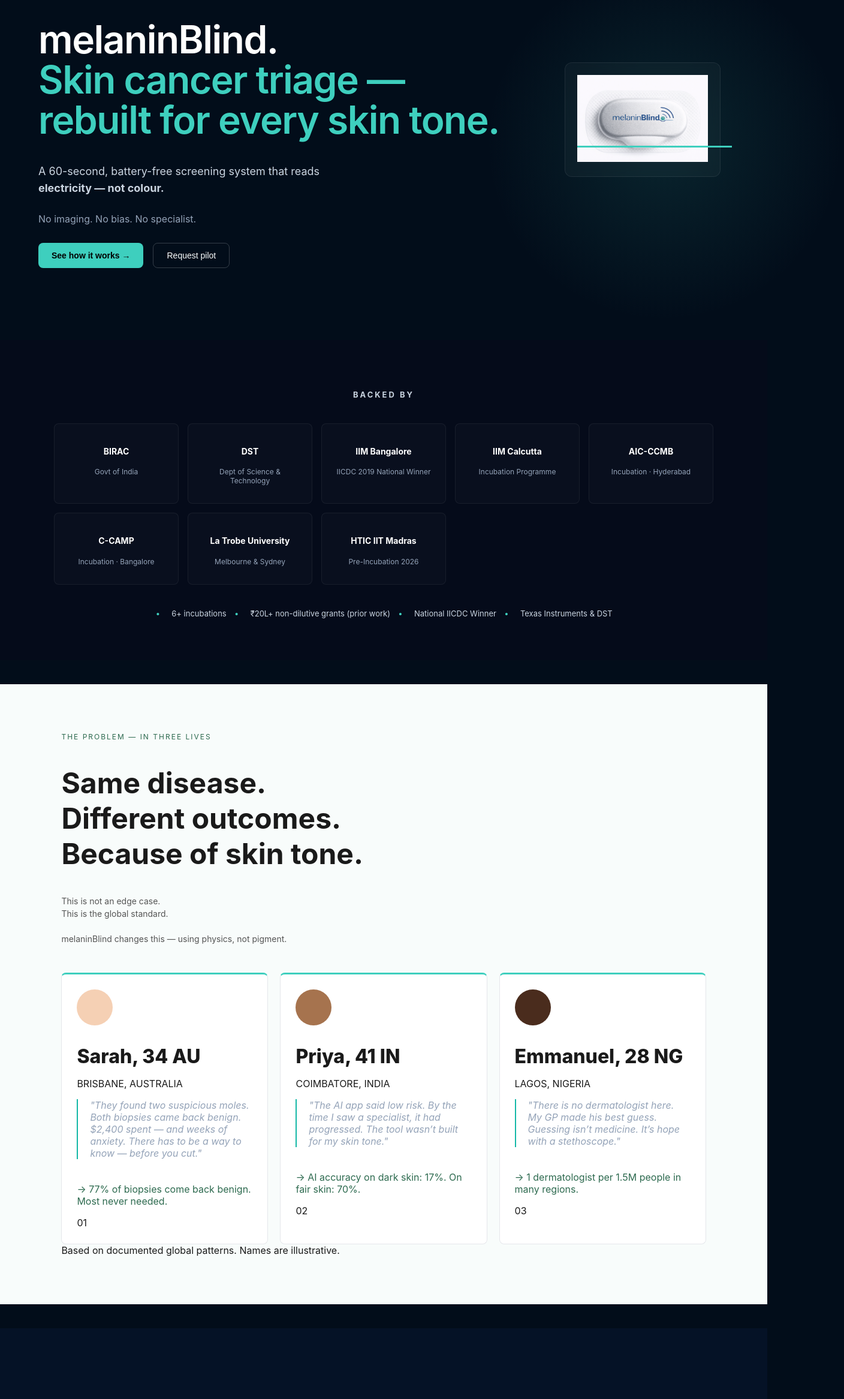
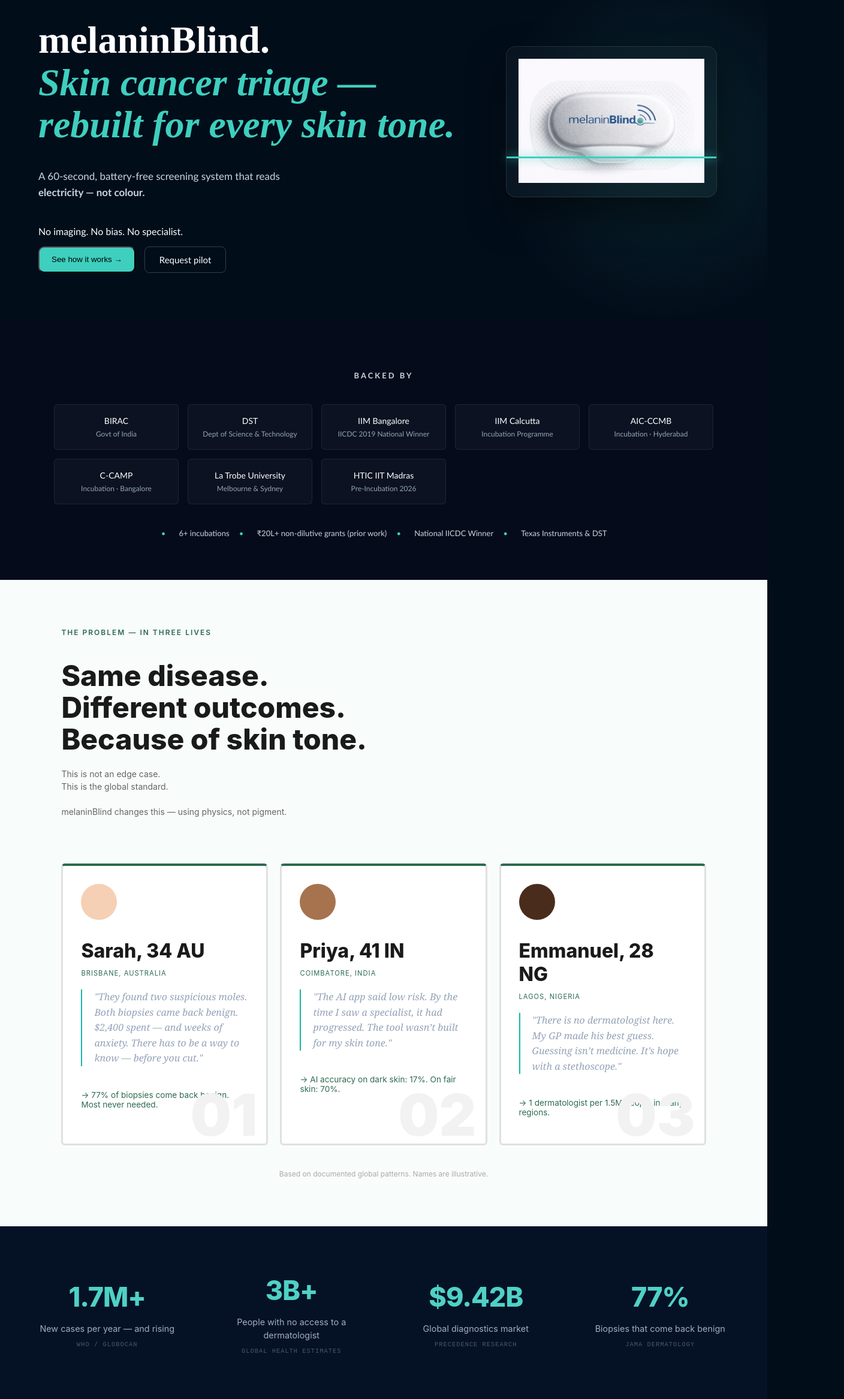
Before and after one commit to mohammedyashik/melaninBlind-V2, a React (Vite) app: page / in a window 1280 px wide. Shown: the part 260-2593 px from the top of the page at 60% size, 1408 px wide, since content can reach past the window. Built offline with nearby package versions, Linux system fonts and the light colour scheme.

Commit message:
Update Home.css
back to original version

```diff
--- a/src/components/Home/Home.css
+++ b/src/components/Home/Home.css
@@ -1,10 +1,10 @@
-/* ===== GLOBAL ===== */
+/* ===== GLOBAL & CONTAINER ===== */
 body {
   margin: 0;
-  font-family: "Inter", -apple-system, BlinkMacSystemFont, sans-serif;
+  font-family: "Gill Sans", "Gill Sans MT", Calibri, "Trebuchet MS", sans-serif;
   background: #020d1a;
   color: #fff;
-  overflow-x: hidden;
+  overflow-x: hidden; /* Prevents horizontal scroll on small devices */
 }
 
 .container {
@@ -13,16 +13,15 @@
   margin: 0 auto;
 }
 
-section {
-  margin-bottom: 40px;
+/* ===== HERO SECTION ===== */
+.hero {
+  /* Dynamic padding that shrinks on mobile */
+  padding: clamp(60px, 10vh, 120px) 0;
+  position: relative;
+  overflow: hidden;
 }
 
-/* ===== HERO SECTION ===== */
-.hero {
-  padding: clamp(60px, 10vh, 120px) 0;
-  position: relative;
-}
-
+/* Background glow - Adjusted for better mobile performance */
 .hero::before {
   content: "";
   position: absolute;
@@ -30,20 +29,26 @@
   top: 10%;
   width: clamp(300px, 50vw, 600px);
   height: clamp(300px, 50vw, 600px);
-  background: radial-gradient(circle, rgba(62, 207, 190, 0.12), transparent 70%);
+  background: radial-gradient(
+    circle,
+    rgba(62, 207, 190, 0.12),
+    transparent 70%
+  );
   z-index: 0;
+  pointer-events: none;
 }
 
+/* GRID LOGIC */
 .hero-grid {
   display: flex;
   align-items: center;
   justify-content: space-between;
-  gap: 60px;
+  gap: clamp(30px, 5vw, 80px);
   position: relative;
   z-index: 1;
 }
 
-/* ===== HERO TEXT ===== */
+/* ===== LEFT CONTENT ===== */
 .hero-left {
   display: flex;
   flex-direction: column;
@@ -58,114 +63,287 @@
   font-weight: 600;
 }
 
-/* ===== HERO TITLE ===== */
-.hero-title {
-  font-size: clamp(42px, 5vw, 64px);
-  font-weight: 600;
-  line-height: 1.05;
-  letter-spacing: -1.5px;
+.hero-quote {
+  font-size: 16px;
+  color: #94a3b8;
+  margin-bottom: 5px;
+  font-style: italic;
+  border-left: 2px solid #3ecfbe;
+  padding-left: 10px;
+}
+
+.hero-left h1 {
+  font-family: "Playfair Display", serif;
+  /* Fluid typography: Min 38px, Max 72px */
+  font-size: clamp(38px, 5vw, 72px);
+  line-height: 1.1;
+  color: #fff;
   margin-bottom: 20px;
 }
 
-.hero-title span {
+.hero-left h1 span {
+  color: #3ecfbe;
+  font-style: italic;
+}
+
+.hero-desc {
+  color: #cbd5e1;
+  max-width: 520px;
+  line-height: 1.6;
+  margin-bottom: 25px;
+  font-size: clamp(17px, 2vw, 17px);
+}
+
+/* Points List */
+.hero-points {
+  list-style: none;
+  padding: 0;
+  margin-bottom: 35px;
+}
+
+.hero-points li {
+  color: #9ca3af;
+  margin-bottom: 12px;
+  font-size: 17px;
+  display: flex;
+  align-items: center;
+  gap: 10px;
+}
+
+.hero-points li::before {
+  content: "âœ“";
+  color: #3ecfbe;
+  font-weight: bold;
+}
+
+/* Buttons */
+.hero-buttons {
+  display: flex;
+  gap: 15px;
   color: #3ecfbe;
 }
 
-/* ===== HERO TEXT ===== */
-.hero-desc {
-  color: #cbd5e1;
-  font-size: 18px;
-  line-height: 1.6;
-  margin-bottom: 10px;
-}
-
-.hero-sub {
-  color: #94a3b8;
-  font-size: 16px;
-  margin-bottom: 30px;
-}
-
-/* ===== BUTTONS ===== */
-.hero-buttons {
-  display: flex;
-  gap: 16px;
-}
-
-.btn-primary {
-  background: #3ecfbe;
-  border-radius: 8px;
-  padding: 12px 22px;
-  font-weight: 600;
-  font-size: 14px;
-  border: none;
-  transition: all 0.2s ease;
-}
-
-.btn-primary:hover {
-  background: #2fc4b0;
-  transform: translateY(-1px);
-  cursor: pointer;
-}
-
+/* Use your existing .nav-apply style for consistency */
 .btn-outline {
   background: transparent;
-  border: 1px solid rgba(255,255,255,0.2);
+  border: 1px solid rgba(255, 255, 255, 0.2);
+  color: white;
+  padding: 12px 24px;
   border-radius: 8px;
-  padding: 12px 22px;
-  font-size: 14px;
-  transition: all 0.2s ease;
-  color: #fff;
+  cursor: pointer;
+  font-family: "Gill Sans", "Gill Sans MT", Calibri, "Trebuchet MS", sans-serif;
+  transition: 0.3s ease;
+  font-size: 15px;
+  font-weight: 500;
 }
 
 .btn-outline:hover {
-  border-color: #3ecfbe;
-  color: #3ecfbe;
-  cursor: pointer;
+  background: rgba(255, 255, 255, 0.05);
+  /* border-color: #3ecfbe; */
+  background-color: red;
 }
 
-/* ===== IMAGE ===== */
+/* ===== RIGHT IMAGE ===== */
 .hero-right {
   display: flex;
   justify-content: center;
+  align-items: center;
 }
 
 .image-wrapper {
-  width: 90%;
-  max-width: 500px;
-  background: rgba(255,255,255,0.03);
-  padding: 20px;
-  border-radius: 12px;
-  border: 1px solid rgba(255,255,255,0.08);
-  backdrop-filter: blur(10px);
+  position: relative;
+  width: 90%; /* Increased from 450px to fill screen */
+  max-width: 1200px; /* High limit for desktop monitors */
+  margin: 40px auto; /* Centers the big image */
+  background: rgba(255, 255, 255, 0.03);
+  padding: 20px; /* Thinner padding for a modern look */
+  border-radius: 16px;
+  border: 1px solid rgba(255, 255, 255, 0.1);
+  backdrop-filter: blur(10px); /* Enhanced glass effect */
+  box-shadow: 0 30px 60px rgba(0, 0, 0, 0.5);
+  transition: transform 0.3s ease;
+}
+
+.image-wrapper:hover {
+  transform: scale(1.01); /* Subtle lift on hover */
 }
 
 .image-wrapper img {
   width: 100%;
-  height: auto;
+  height: auto; /* âœ… FIX */
+  max-height: 450px;
+  object-fit: contain;
+}
+@media (max-width: 768px) {
+  .image-wrapper {
+    width: 95%;
+    height: 95%;
+    padding: 10px;
+  }
 }
 
+/* Scan line effect */
 .scan-line {
   position: absolute;
+  left: 0;
+  cursor: pointer;
   width: 100%;
   height: 3px;
   background: #3ecfbe;
+  box-shadow: 0 0 15px #3ecfbe;
+  z-index: 2;
   animation: scan 4s linear infinite;
+}
+.btn-primary {
+  background-color: #3ecfbe;
+  border-radius: 10px;
+  padding: 10px 20px;
+}
+.btn-primary:hover {
+  background-color: #3ecfbea4;
+  cursor: pointer;
 }
 
 @keyframes scan {
-  0% { top: 0%; opacity: 0; }
-  10% { opacity: 1; }
-  90% { opacity: 1; }
-  100% { top: 100%; opacity: 0; }
+  0% {
+    top: 0%;
+    opacity: 0;
+  }
+  10% {
+    opacity: 1;
+  }
+  90% {
+    opacity: 1;
+  }
+  100% {
+    top: 100%;
+    opacity: 0;
+  }
 }
 
-/* ===== PARTNER ===== */
+@media (max-width: 850px) {
+  .hero {
+    padding: 60px 0;
+  }
+
+  .hero-grid {
+    flex-direction: column-reverse;
+    gap: 24px;
+  }
+
+  .hero-right {
+    width: 80%;
+    margin: 0 auto;
+  }
+
+  .hero-left {
+    align-items: center;
+  }
+
+  .hero-desc {
+    margin: 0 auto 25px;
+  }
+
+  .hero-points {
+    text-align: left;
+    display: inline-block;
+    margin: 0 auto 30px;
+  }
+  .hero-buttons {
+    flex-direction: column;
+    width: 100%;
+    align-items: center;
+  }
+  .btn-primary,
+  .btn-outline {
+    width: 100%;
+    max-width: 280px;
+  }
+}
+@media (max-width: 480px) {
+  .hero-left h1 {
+    font-size: 30px;
+  }
+
+  .hero-desc {
+    font-size: 14px;
+  }
+
+  .hero-points li {
+    font-size: 14px;
+  }
+}
+
+@media (max-width: 768px) {
+  .hero-grid {
+    grid-template-columns: 1fr 1fr;
+    gap: 15px;
+    align-items: center;
+  }
+
+  .hero-left h1 {
+    font-size: 26px;
+    line-height: 1.2;
+  }
+
+  .hero-desc {
+    font-size: 14px;
+    margin-bottom: 15px;
+  }
+
+  .hero-points li {
+    font-size: 13px;
+    margin-bottom: 8px;
+  }
+  .hero-buttons {
+    gap: 8px;
+    flex-wrap: wrap;
+  }
+
+  .btn-primary,
+  .btn-outline {
+    font-size: 12px;
+    padding: 8px 12px;
+  }
+  .image-wrapper {
+    max-width: 180px;
+    padding: 10px;
+  }
+}
+@media (max-width: 1024px) {
+  .hero-grid {
+    grid-template-columns: 1fr;
+    text-align: center;
+    gap: 40px;
+  }
+
+  .image-wrapper {
+    max-width: 300px;
+  }
+
+  .hero-left {
+    text-align: center;
+    align-items: center;
+  }
+
+  .hero-desc {
+    margin: 0 auto 20px;
+  }
+
+  .hero-points {
+    text-align: left;
+  }
+}
+/* ===== SECTION ===== */
 .partner-container {
-  background: #050b1a;
+  background-color: #050b1a;
   padding: 70px 20px;
+  color: #ffffff;
+  font-family: "Gill Sans", "Gill Sans MT", Calibri, sans-serif;
   text-align: center;
 }
 
+/* ===== TITLE ===== */
 .section-title {
   font-size: 13px;
   letter-spacing: 3px;
@@ -174,32 +352,42 @@
   text-transform: uppercase;
 }
 
+/* ===== GRID (FIXED) ===== */
 .partner-grid {
   display: grid;
   grid-template-columns: repeat(auto-fit, minmax(180px, 1fr));
   gap: 15px;
   max-width: 1100px;
-  margin: 0 auto 40px;
+  margin: 0 auto 40px auto;
 }
 
+/* ===== CARD ===== */
 .partner-card {
-  background: rgba(255,255,255,0.02);
-  border: 1px solid rgba(255,255,255,0.06);
-  border-radius: 8px;
-  padding: 18px;
-  transition: 0.25s;
+  background: rgba(255, 255, 255, 0.03);
+  border: 1px solid rgba(255, 255, 255, 0.08);
+  border-radius: 6px;
+  padding: 18px 20px;
+  transition: all 0.3s ease;
+  cursor: pointer;
 }
 
+/* Hover effect */
 .partner-card:hover {
-  transform: translateY(-3px);
+  transform: translateY(-4px);
   border-color: #3ecfbe;
+  box-shadow: 0 4px 12px rgba(62, 207, 190, 0.2);
 }
 
+/* TEXT */
 .partner-card h4 {
+  margin: 0 0 6px;
   font-size: 14px;
+  font-weight: 500;
+  color: #fff;
 }
 
 .partner-card p {
+  margin: 0;
   font-size: 12px;
   color: #94a3b8;
 }
@@ -208,114 +396,325 @@
   display: flex;
   justify-content: center;
   flex-wrap: wrap;
-  gap: 12px;
+  gap: 10px 15px;
   font-size: 13px;
   color: #cbd5e1;
+  margin-top: 30px;
 }
 
+/* Dot */
 .dot {
   color: #3ecfbe;
 }
 
-/* ===== PROBLEM ===== */
+/* ========================= */
+/* ðŸ“± MOBILE */
+/* ========================= */
+@media (max-width: 768px) {
+  .partner-container {
+    padding: 50px 15px;
+  }
+
+  /* GRID â†’ 2 columns */
+  .partner-grid {
+    grid-template-columns: repeat(2, 1fr);
+    gap: 10px;
+  }
+
+  .partner-card {
+    padding: 14px;
+  }
+
+  .partner-card h4 {
+    font-size: 13px;
+  }
+
+  .partner-card p {
+    font-size: 11px;
+  }
+
+  /* Footer stack clean */
+  .stats-footer {
+    flex-direction: column;
+    gap: 6px;
+    font-size: 12px;
+  }
+
+  .dot {
+    display: none;
+  }
+}
+
+@media (max-width: 850px) {
+  .partner-grid {
+    grid-template-columns: repeat(2, 1fr);
+  }
+}
+
+@media (max-width: 480px) {
+  .partner-grid {
+    grid-template-columns: 1fr;
+  }
+}
+@media (max-width: 480px) {
+  /* GRID â†’ 1 column */
+  .partner-grid {
+    grid-template-columns: 1fr;
+  }
+
+  .image-wrapper img {
+    width: 95%;
+    height: 200px;
+    padding: 10px;
+    margin-bottom: 0;
+  }
+}
+html {
+  scroll-behavior: smooth;
+}
+
+/* ========================= */
+/* ðŸ’» TABLET */
+/* ========================= */
+@media (max-width: 1024px) {
+  .partner-grid {
+    grid-template-columns: repeat(3, 1fr);
+  }
+  .partner-card {
+    padding: 10px;
+    display: flex;
+    align-items: center;
+    flex-direction: column;
+    justify-content: center;
+  }
+}
+/* ===== SECTION ===== */
 .problem-container {
-  background: #f8fcfb;
+  background-color: #f8fcfb;
   padding: 80px 8%;
+  font-family:
+    "Inter",
+    -apple-system,
+    sans-serif;
   color: #1a1a1a;
 }
 
+/* ===== HEADER ===== */
+.header-content {
+  max-width: 800px;
+  margin-bottom: 60px;
+}
+
 .label {
-  font-size: 12px;
+  font-size: 0.75rem;
   letter-spacing: 2px;
   color: #2d6a4f;
   margin-bottom: 15px;
+  font-weight: 600;
 }
 
-.problem-container h1 {
-  font-size: clamp(32px, 5vw, 48px);
-  font-weight: 700;
+h1 {
+  font-size: clamp(32px, 5vw, 48px); /* ðŸ”¥ responsive font */
+  line-height: 1.1;
+  margin-bottom: 20px;
+  font-weight: 800;
 }
 
 .description {
-  font-size: 15px;
-  color: #555;
+  font-size: 0.95rem;
+  color: #666;
+  line-height: 1.6;
+  max-width: 500px;
 }
 
-/* ===== STORY ===== */
+/* ===== GRID ===== */
 .story-grid {
   display: grid;
   grid-template-columns: repeat(auto-fit, minmax(260px, 1fr));
   gap: 20px;
+  margin-bottom: 40px;
 }
 
+/* ===== CARD ===== */
 .story-card {
-  background: #fff;
-  border: 1px solid #e5e7eb;
-  border-top: 3px solid #3ecfbe;
-  padding: 25px;
-  border-radius: 8px;
-  transition: 0.3s;
+  background: white;
+  border: 3px solid #e0e0e0;
+  border-top: 4px solid #2d6a4f;
+  padding: 30px;
+  position: relative;
+  border-radius: 6px;
+
+  /* animation initial state */
+  opacity: 0;
+  transform: translateY(40px);
+  transition: all 0.6s ease;
 }
 
+/* WHEN VISIBLE */
+.story-card.show {
+  opacity: 1;
+
+  transform: translateY(0);
+}
+
+/* Hover */
 .story-card:hover {
-  transform: translateY(-6px);
+  transform: translateY(-5px);
+  border: 3px solid violet;
+  cursor: pointer;
+  box-shadow: 0 10px 25px rgba(0, 0, 0, 0.08);
+}
+
+/* ===== CONTENT ===== */
+.skin-circle {
+  width: 40px;
+  height: 40px;
+  border-radius: 50%;
+  margin-bottom: 15px;
+}
+
+.name {
+  font-size: 1rem;
+  font-weight: 700;
+}
+
+.location {
+  font-size: 0.7rem;
+  letter-spacing: 1px;
+  color: #2d6a4f;
+  margin-bottom: 20px;
 }
 
 .quote {
+  font-family: "Georgia", serif;
   font-style: italic;
+  font-size: 1rem;
+  line-height: 1.6;
   color: #444;
+  margin-bottom: 20px;
 }
 
 .stat-line {
+  font-size: 0.85rem;
   color: #2d6a4f;
 }
 
-/* ===== STATS ===== */
+.bg-number {
+  position: absolute;
+  bottom: -10px;
+  right: 15px;
+  font-size: 6rem;
+  font-weight: 900;
+  color: #f2f2f2;
+}
+
+/* ===== FOOTER ===== */
+.disclaimer {
+  text-align: center;
+  font-size: 0.75rem;
+  color: #aaa;
+  margin-top: 30px;
+}
+
+/* ========================= */
+/* ðŸ“± MOBILE */
+/* ========================= */
+@media (max-width: 768px) {
+  .problem-container {
+    padding: 50px 5%;
+  }
+
+  .header-content {
+    margin-bottom: 40px;
+  }
+
+  .story-grid {
+    gap: 15px;
+  }
+
+  .story-card {
+    padding: 20px;
+  }
+
+  .quote {
+    font-size: 0.95rem;
+  }
+}
+
+/* ========================= */
+/* ðŸ“² SMALL MOBILE */
+/* ========================= */
+@media (max-width: 480px) {
+  h1 {
+    font-size: 26px;
+  }
+
+  .description {
+    font-size: 0.9rem;
+  }
+
+  .bg-number {
+    font-size: 4rem;
+  }
+}
 .stats-container {
-  background: #051226;
+  background-color: #051226; /* Deep navy background */
   padding: 80px 40px;
+  color: #ffffff;
+  font-family: "Inter", sans-serif;
   text-align: center;
 }
 
 .stats-grid {
   display: grid;
+  /* Four equal columns on desktop */
   grid-template-columns: repeat(4, 1fr);
+  max-width: 1200px;
+  margin: 0 auto;
   gap: 30px;
 }
 
+.stat-item {
+  display: flex;
+  flex-direction: column;
+  align-items: center;
+  justify-content: center;
+}
+
 .stat-value {
-  color: #3ecfbe;
-  font-size: 3rem;
-  font-weight: 700;
+  color: #4fd1c5; /* Teal/Aqua color */
+  font-size: 2.8rem;
+  font-weight: 800;
+  margin: 0 0 15px 0;
+  letter-spacing: -1px;
 }
 
 .stat-description {
-  color: #a0aec0;
+  font-size: 0.9rem;
+  line-height: 1.5;
+  color: #a0aec0; /* Muted light gray */
+  margin: 0 0 10px 0;
+  max-width: 250px;
 }
 
 .stat-source {
-  font-size: 10px;
-  color: #4a5568;
+  font-size: 0.65rem;
+  font-family: "Courier New", Courier, monospace;
+  text-transform: uppercase;
+  letter-spacing: 1px;
+  color: #4a5568; /* Darker gray for the source */
 }
 
-/* ===== RESPONSIVE ===== */
-@media (max-width: 900px) {
-  .hero-grid {
-    flex-direction: column-reverse;
-    text-align: center;
-  }
+/* --- RESPONSIVENESS --- */
 
-  .hero-buttons {
-    flex-direction: column;
-    align-items: center;
-  }
-
+/* Tablet View (2 columns) */
+@media (max-width: 850px) {
   .stats-grid {
     grid-template-columns: repeat(2, 1fr);
   }
 }
 
-@media (max-width: 500px) {
+@media (max-width: 480px) {
   .stats-grid {
     grid-template-columns: 1fr;
   }
```
